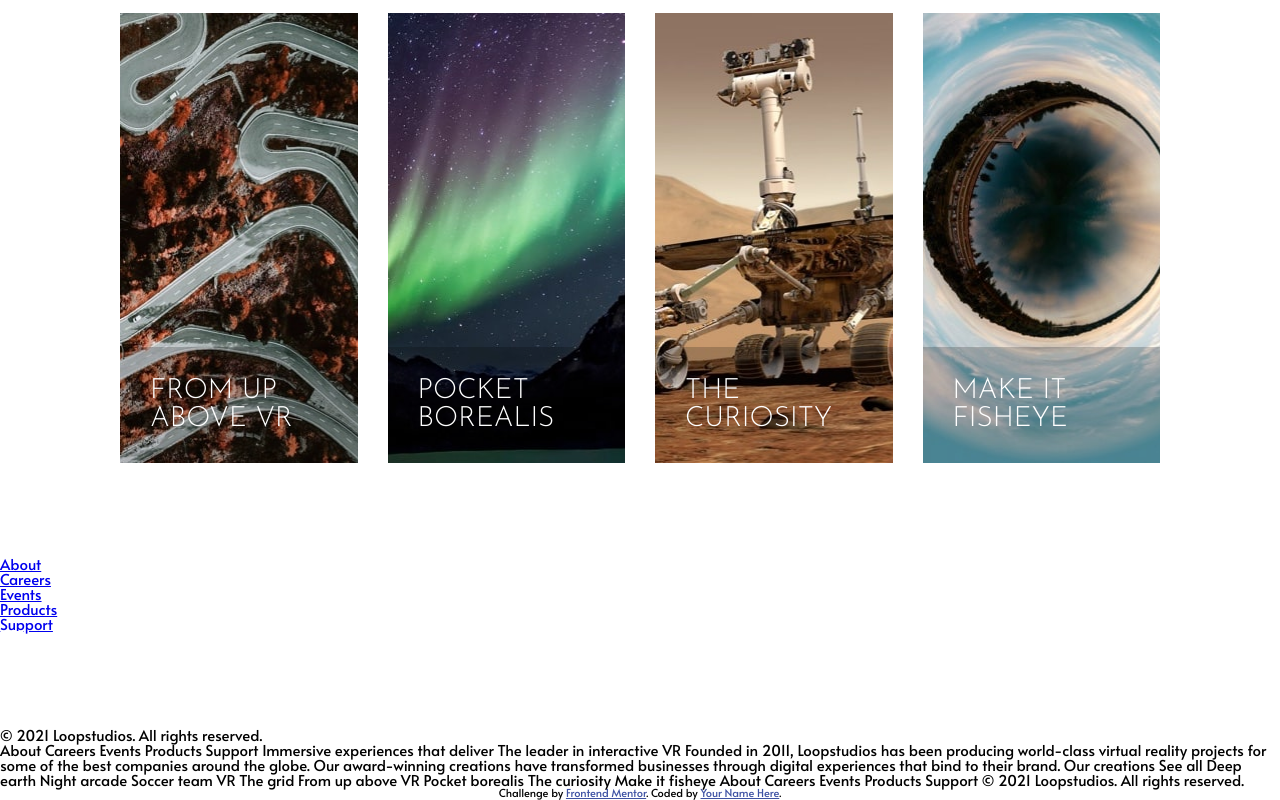
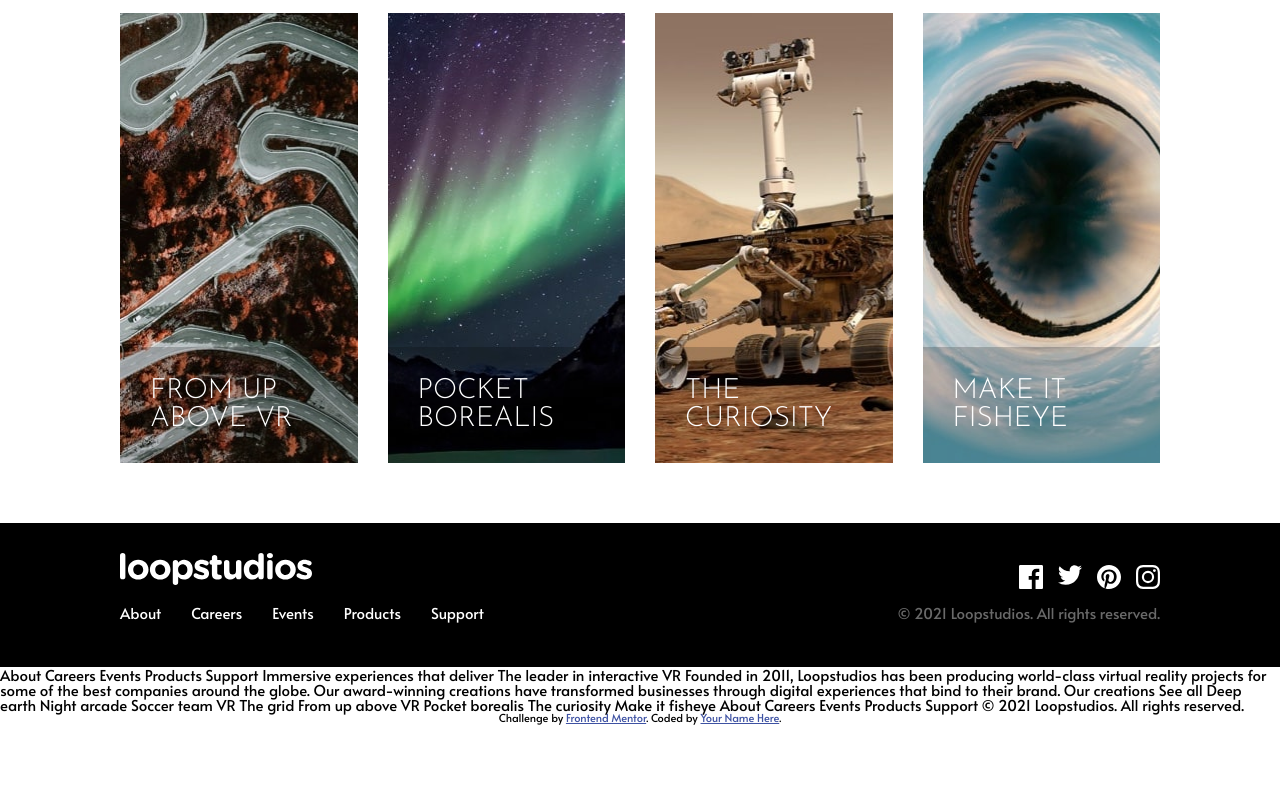
Before and after one commit to NiteArie/fm-loopstudio-landing-page, a plain HTML site: page index.html in a window 1280 px wide. Shown: the part 1854-2654 px from the top of the page. After the commit the page ends 2579 px from the top, so only its background shows below. Drawn offline with Linux system fonts and the light colour scheme.

Commit message:
[Fea] Footer section

```diff
--- a/styles/style.css
+++ b/styles/style.css
@@ -170,3 +170,58 @@ body {
 .creation__item--fisheye {
     background-image: url("../images/desktop/image-fisheye.jpg");
 }
+
+/* Footer */
+
+.footer {
+    padding: 30px 120px;
+    background-color: hsl(0, 0%, 0%);
+    display: flex;
+    justify-content: space-between;
+    align-items: center;
+}
+
+.footer__left {
+    display: grid;
+    grid-template-rows: repeat(2, 1fr);
+    gap: 20px;
+}
+
+.footer__logo {
+    /* width: 100%; */
+}
+
+.footer__list {
+    display: flex;
+}
+
+.footer__item {
+    margin-right: 30px;
+}
+
+.footer__link {
+    color: hsl(0, 0%, 100%);
+    text-decoration: none;
+    cursor: pointer;
+}
+
+.footer__right {
+    display: grid;
+    grid-template-rows: repeat(2, 1fr);
+    justify-items: end;
+    gap: 10px;
+    align-items: center;
+    color: hsl(0, 0%, 100%);
+}
+
+.footer__socials {
+    display: flex;
+}
+
+.footer__social {
+    margin-left: 15px;
+}
+
+.footer__copyright {
+    color: hsl(0, 0%, 41%);
+}
```
